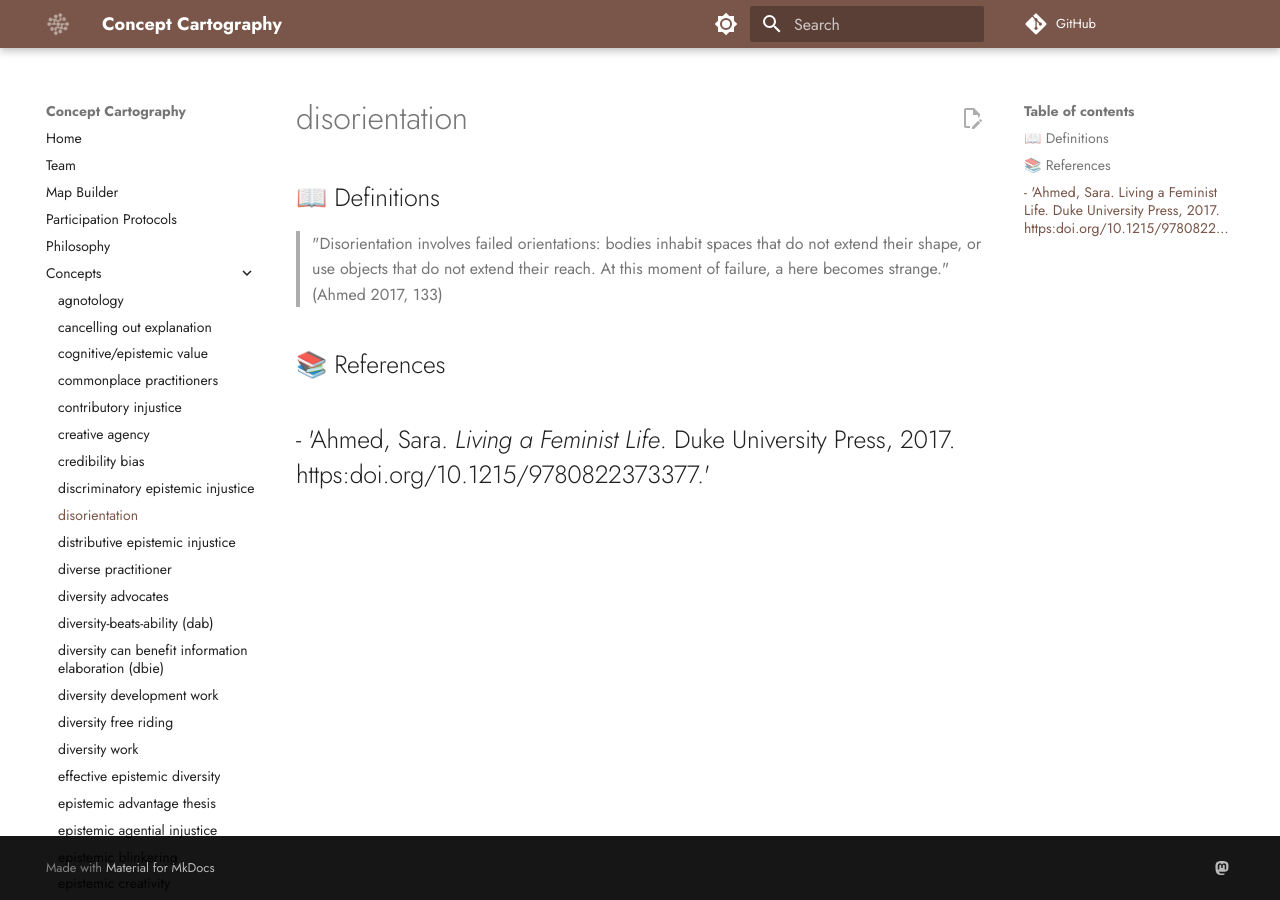
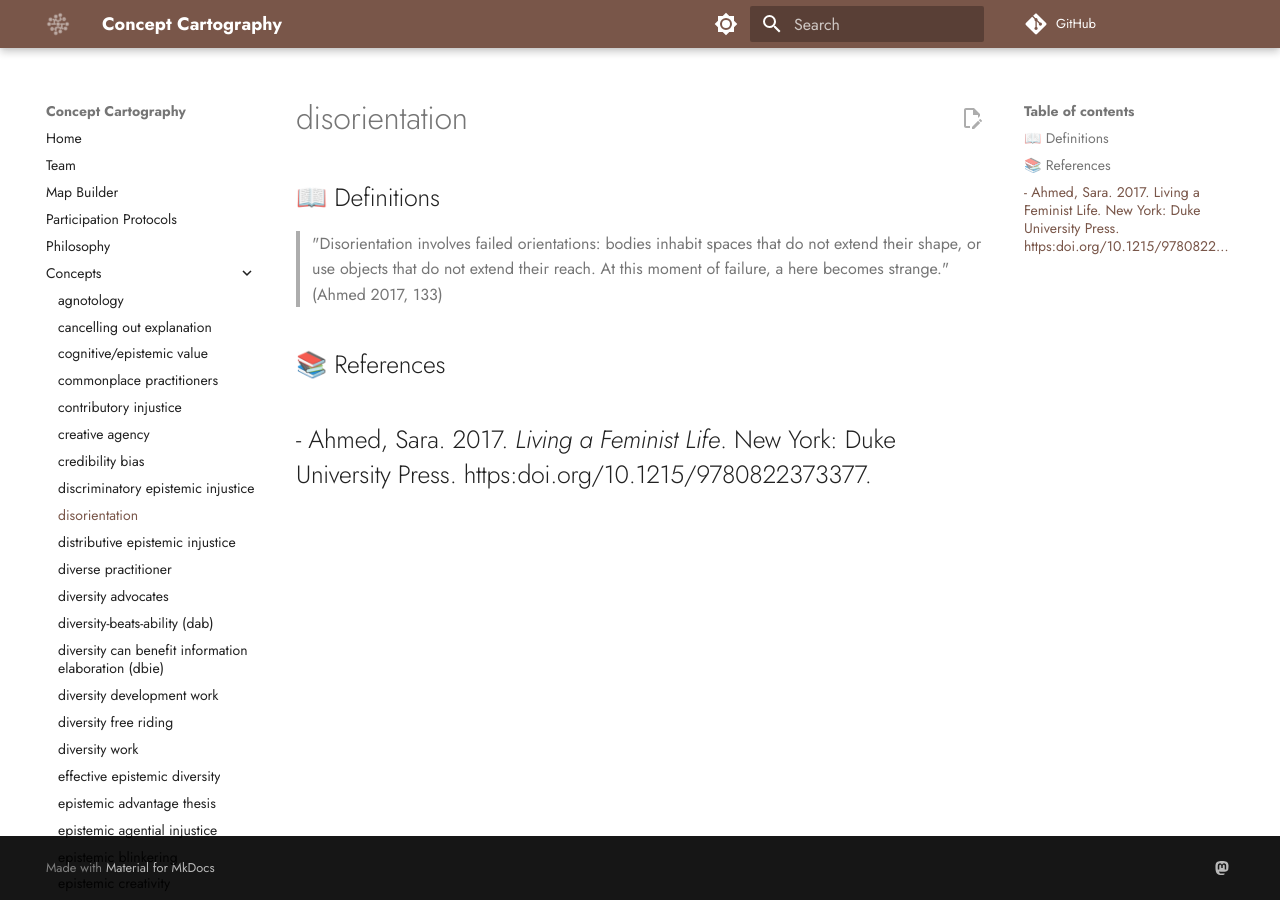
Before and after one commit to conceptcartography/conceptcartography, an MkDocs documentation site: the page built from docs/concepts/disorientation.md, in a window 1280 px wide. Built offline with MkDocs 1.6.1 and Material for MkDocs 9.7.7, drawn with Linux system fonts in a browser that asks for light colours; comment, search, counter and statistics services are not loaded; the version menu is left out.

Commit message:
Update disorientation.md
updated reference format

```diff
--- a/docs/concepts/disorientation.md
+++ b/docs/concepts/disorientation.md
@@ -6,7 +6,7 @@
 
 ## 📚 References
 
-- 'Ahmed, Sara. _Living a Feminist Life_. Duke University Press, 2017. https:doi.org/10.1215/9780822373377.'
+- Ahmed, Sara. 2017. _Living a Feminist Life_. New York: Duke University Press. https:doi.org/10.1215/9780822373377.
 ---
 
 <script src="https://giscus.app/client.js"
```
